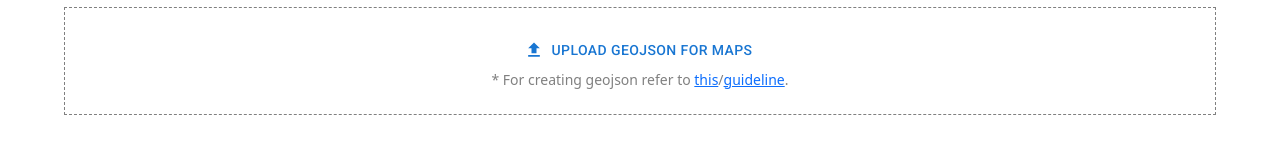
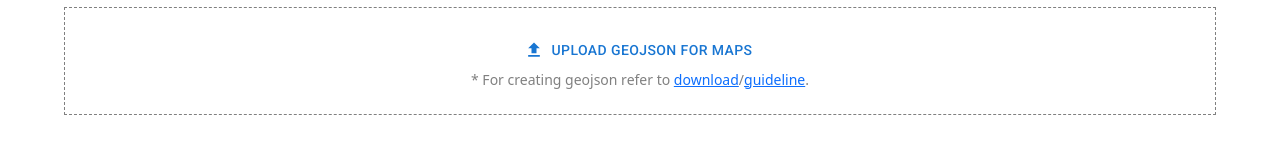
Before and after one commit to codewhen/guide_dashboard, a React (Create React App) app: page /map in a window 1280 px wide. Shown: the part 265-406 px from the top of the page. Built offline with nearby package versions, Linux system fonts and the light colour scheme.

Commit message:
changed this to download

```diff
--- a/src/features/mapDetail/MapDetail.js
+++ b/src/features/mapDetail/MapDetail.js
@@ -166,7 +166,7 @@ export default function MapDetail() {
             >
               * For creating geojson refer to{" "}
               <a href="https://www.qgis.org/en/site/forusers/download.html">
-                this
+                download
               </a>
               /<a href={`${baseUrl}/doc/GUIDELINES.pdf`}>guideline</a>.
             </span>
```
